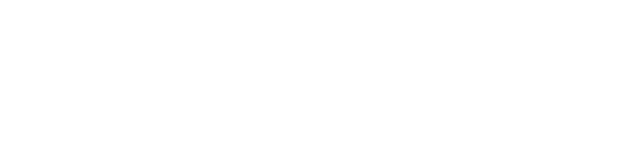
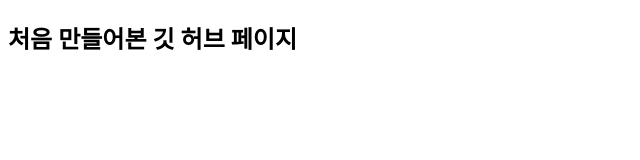
Before and after one commit to pys4540/pys4540.github.io, a plain HTML site: page index.html in a window 1280 px wide. Shown: the whole page, without its empty margins (0-640 px from the left). Drawn offline with Linux system fonts and the light colour scheme.

Commit message:
깃 허브 페이지 신규생성

```diff
--- a/index.html
+++ b/index.html
@@ -7,6 +7,6 @@
     <title>용석 깃허브 페이지</title>
 </head>
 <body>
-
+    <h2>처음 만들어본 깃 허브 페이지</h2>
 </body>
 </html>
```
